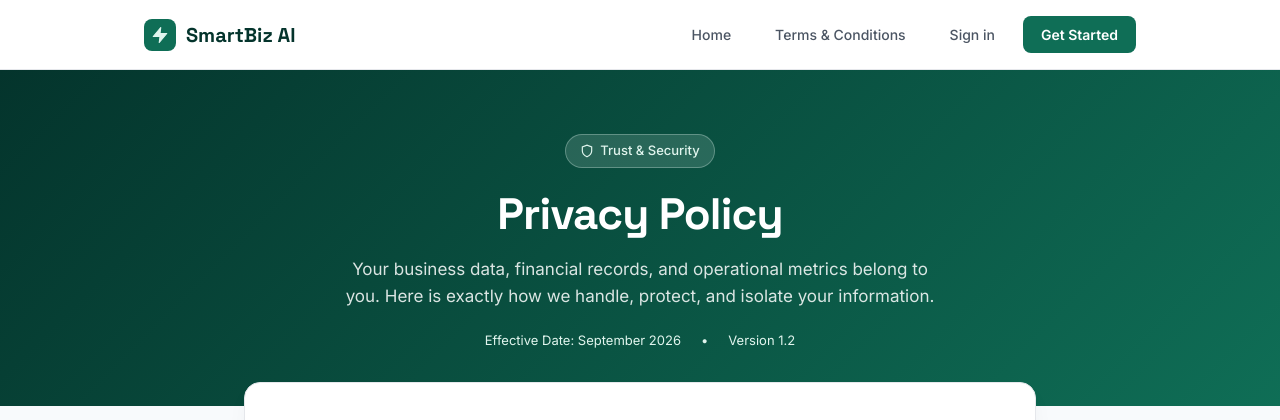
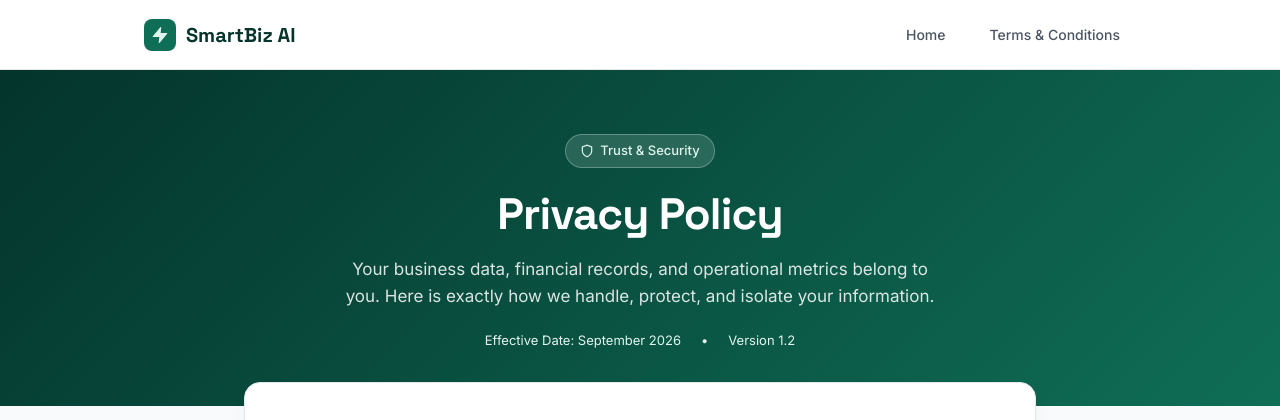
Before and after one commit to Buddos/smartbiz-Ai, a Django app: page /privacy-policy/ in a window 1280 px wide. Shown: the top 420 px of the page. Run offline with Django 5.2, Linux system fonts and the light colour scheme; some libraries are stand-ins or nearby versions.

Commit message:
add  templates/home.html,templates/privacy_policy.html, templates/terms_conditions.html

```diff
--- a/templates/home.html
+++ b/templates/home.html
@@ -53,6 +53,6 @@
 +  <header class="home-header"><nav class="home-nav"><a class="home-logo" href="{% url 'home' %}"><span class="home-logo-mark"><svg viewBox="0 0 24 24" fill="none" aria-hidden="true"><path d="M4 20V10L12 4L20 10V20" stroke="#E1F5EE" stroke-width="2" stroke-linecap="round" stroke-linejoin="round"/></svg></span>Smartbiz</a><a class="home-nav-link" href="{% url 'accounts:login' %}">Log in</a></nav></header>
 +  <section class="home-hero"><div class="home-wrap"><div class="home-hero-inner"><p class="home-eyebrow">For small business owners</p><h1>Run your shop with a little help from AI</h1><p class="home-hero-copy">Track sales, expenses, and stock in one place. Smartbiz watches the numbers and tells you what needs attention before it becomes a problem.</p><div class="home-cta-row"><a class="home-primary-btn" href="{% url 'accounts:register' %}">Get started</a><span class="home-cta-note">Free for your first 30 days</span></div></div></div></section>
 +  <section class="home-strip"><div class="home-wrap"><div class="home-strip-item"><span class="home-strip-icon"><svg viewBox="0 0 24 24" fill="none" aria-hidden="true"><path d="M4 12l5 5L20 6" stroke="#0F6E56" stroke-width="2.2" stroke-linecap="round" stroke-linejoin="round"/></svg></span><div class="home-strip-text"><strong>One dashboard</strong><span>Sales, expenses, and stock together</span></div></div><div class="home-strip-item"><span class="home-strip-icon"><svg viewBox="0 0 24 24" fill="none" aria-hidden="true"><path d="M12 2v20M12 2L7 7M12 2l5 5" stroke="#0F6E56" stroke-width="2.2" stroke-linecap="round" stroke-linejoin="round"/></svg></span><div class="home-strip-text"><strong>Early warnings</strong><span>Low stock and unusual costs, caught fast</span></div></div><div class="home-strip-item"><span class="home-strip-icon"><svg viewBox="0 0 24 24" fill="none" aria-hidden="true"><circle cx="12" cy="12" r="9" stroke="#0F6E56" stroke-width="2.2"/><path d="M12 8v5l3 2" stroke="#0F6E56" stroke-width="2.2" stroke-linecap="round"/></svg></span><div class="home-strip-text"><strong>Plain-language answers</strong><span>Ask the assistant anything about your business</span></div></div></div></section>
-+  <footer class="home-footer"><div class="home-wrap"><div class="home-footer-row"><a class="home-logo" href="{% url 'home' %}" style="font-size:16px"><span class="home-logo-mark"><svg viewBox="0 0 24 24" fill="none" aria-hidden="true"><path d="M4 20V10L12 4L20 10V20" stroke="#E1F5EE" stroke-width="2" stroke-linecap="round" stroke-linejoin="round"/></svg></span>Smartbiz</a><nav class="home-footer-links"><a href="{% url 'accounts:register' %}">Product</a><a href="{% url 'accounts:register' %}">Pricing</a><a href="{% url 'terms_conditions' %}">Terms &amp; Conditions</a><a href="{% url 'privacy_policy' %}">Privacy Policy</a><a href="{% url 'accounts:login' %}">Log in</a></nav></div><div class="home-footer-bottom"><span>© 2026 Smartbiz. Built for small business owners.</span><span>Nairobi, Kenya</span></div></div></footer>
++  <footer class="home-footer"><div class="home-wrap"><div class="home-footer-row"><a class="home-logo" href="{% url 'home' %}" style="font-size:16px"><span class="home-logo-mark"><svg viewBox="0 0 24 24" fill="none" aria-hidden="true"><path d="M4 20V10L12 4L20 10V20" stroke="#E1F5EE" stroke-width="2" stroke-linecap="round" stroke-linejoin="round"/></svg></span>Smartbiz</a><nav class="home-footer-links"><a href="{% url 'accounts:register' %}">Product</a><a href="{% url 'accounts:register' %}">Pricing</a><a href="{% url 'terms_conditions' %}">Terms &amp; Conditions</a><a href="{% url 'privacy_policy' %}">Privacy Policy</a></nav></div><div class="home-footer-bottom"><span>© 2026 Smartbiz. Built for small business owners.</span><span>Nairobi, Kenya</span></div></div></footer>
 +</div>
 +{% endblock %}
--- a/templates/privacy_policy.html
+++ b/templates/privacy_policy.html
@@ -276,8 +276,7 @@
       <div class="legal-nav-actions">
         <a href="{% url 'home' %}" class="legal-nav-link">Home</a>
         <a href="{% url 'terms_conditions' %}" class="legal-nav-link">Terms & Conditions</a>
-        <a href="{% url 'accounts:login' %}" class="legal-nav-link">Sign in</a>
-        <a href="{% url 'accounts:register' %}" class="legal-nav-cta">Get Started</a>
+
       </div>
     </div>
   </header>
@@ -405,8 +404,7 @@
       <div class="legal-footer-links">
         <a href="{% url 'home' %}">Home</a>
         <a href="{% url 'terms_conditions' %}">Terms & Conditions</a>
-        <a href="{% url 'accounts:login' %}">Sign in</a>
-        <a href="{% url 'accounts:register' %}">Register</a>
+
       </div>
     </div>
   </footer>
--- a/templates/terms_conditions.html
+++ b/templates/terms_conditions.html
@@ -276,8 +276,7 @@
       <div class="legal-nav-actions">
         <a href="{% url 'home' %}" class="legal-nav-link">Home</a>
         <a href="{% url 'privacy_policy' %}" class="legal-nav-link">Privacy Policy</a>
-        <a href="{% url 'accounts:login' %}" class="legal-nav-link">Sign in</a>
-        <a href="{% url 'accounts:register' %}" class="legal-nav-cta">Get Started</a>
+
       </div>
     </div>
   </header>
@@ -421,8 +420,7 @@
       <div class="legal-footer-links">
         <a href="{% url 'home' %}">Home</a>
         <a href="{% url 'privacy_policy' %}">Privacy Policy</a>
-        <a href="{% url 'accounts:login' %}">Sign in</a>
-        <a href="{% url 'accounts:register' %}">Register</a>
+
       </div>
     </div>
   </footer>
```
